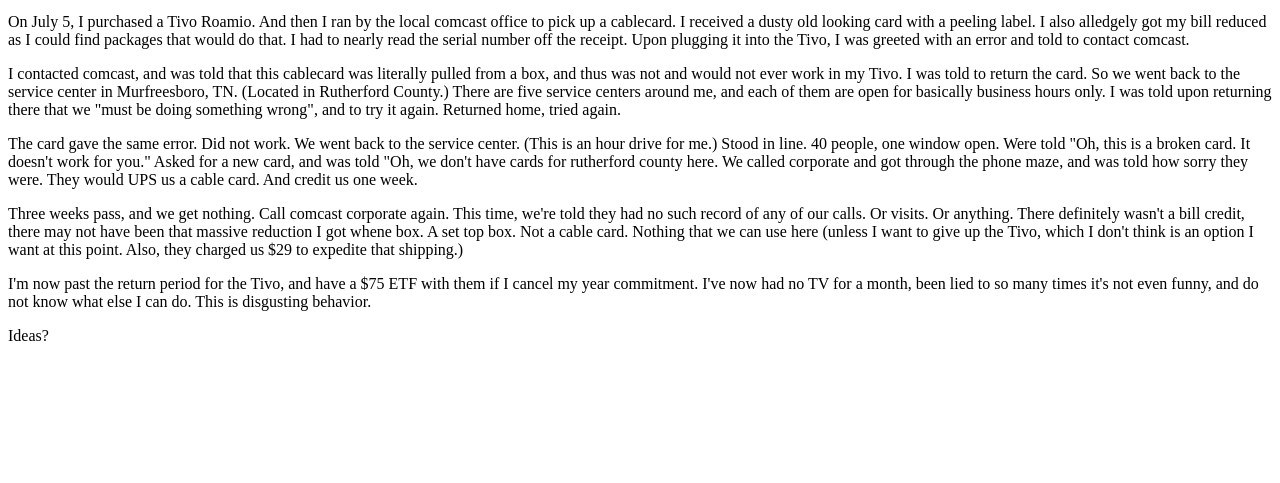
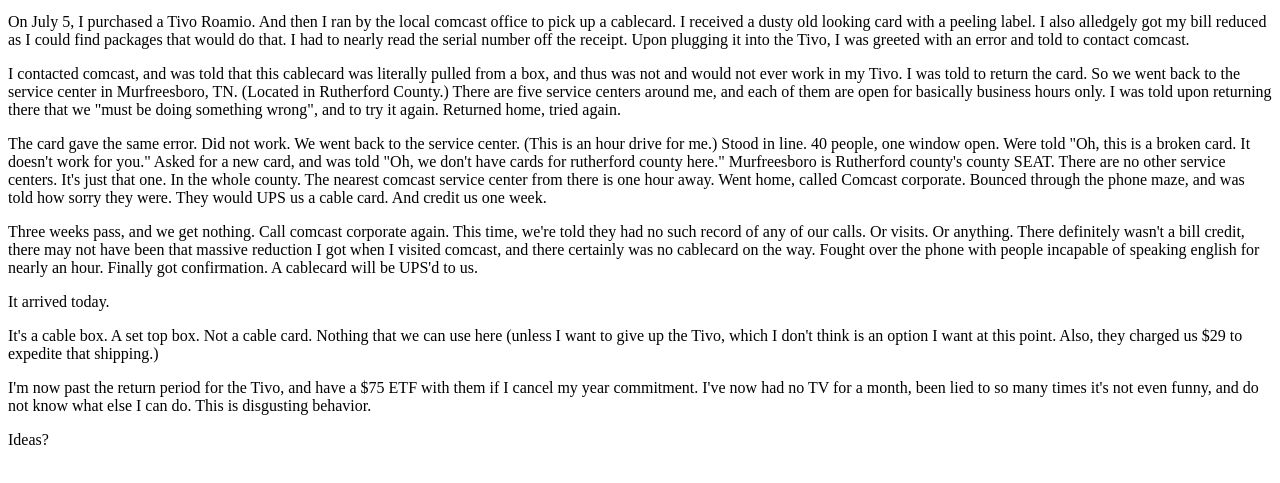
Before and after one commit to GraemeLion/graemelion.github.io, a plain HTML site: page comcast.html in a window 1280 px wide. Shown: the part 87-570 px from the top of the page. Drawn offline with Linux system fonts and the light colour scheme.

Commit message:
Maybe now it works?

```diff
--- a/comcast.html
+++ b/comcast.html
@@ -9,9 +9,13 @@
 
 <p>I contacted comcast, and was told that this cablecard was literally pulled from a box, and thus was not and would not ever work in my Tivo.  I was told to return the card.   So we went back to the service center in Murfreesboro, TN.  (Located in Rutherford County.)  There are five service centers around me, and each of them are open for basically business hours only.   I was told upon returning there that we "must be doing something wrong", and to try it again.  Returned home, tried again.</p>
 
-<p>The card gave the same error.  Did not work.  We went back to the service center.   (This is an hour drive for me.)  Stood in line.  40 people, one window open.  Were told "Oh, this is a broken card. It doesn't work for you." Asked for a new card, and was told "Oh, we don't have cards for rutherford county here.  We called corporate and got through the phone maze, and was told how sorry they were.  They would UPS us a cable card.   And credit us one week.</p>
+<p>The card gave the same error.  Did not work.  We went back to the service center.   (This is an hour drive for me.)  Stood in line.  40 people, one window open.  Were told "Oh, this is a broken card. It doesn't work for you." Asked for a new card, and was told "Oh, we don't have cards for rutherford county here."  Murfreesboro is Rutherford county's county SEAT.  There are no other service centers.   It's just that one.  In the whole county.  The nearest comcast service center from there is one hour away.    Went home, called Comcast corporate.  Bounced through the phone maze, and was told how sorry they were.  They would UPS us a cable card.   And credit us one week.</p>
 
-<p>Three weeks pass, and we get nothing.  Call comcast corporate again.  This time, we're told they had no such record of any of our calls.  Or visits.  Or anything.  There definitely wasn't a bill credit, there may not have been that massive reduction I got whene box.  A  set top box.  Not a cable card.  Nothing that we can use here (unless I want to give up the Tivo, which I don't think is an option I want at this point.  Also, they charged us $29 to expedite that shipping.)</p>
+<p>Three weeks pass, and we get nothing.  Call comcast corporate again.  This time, we're told they had no such record of any of our calls.  Or visits.  Or anything.  There definitely wasn't a bill credit, there may not have been that massive reduction I got when I visited comcast, and there certainly was no cablecard on the way.   Fought over the phone with people incapable of speaking english for nearly an hour.   Finally got confirmation.  A cablecard will be UPS'd to us.  </p>
+
+<p>It arrived today.</p>
+
+<p>It's a cable box.  A  set top box.  Not a cable card.  Nothing that we can use here (unless I want to give up the Tivo, which I don't think is an option I want at this point.  Also, they charged us $29 to expedite that shipping.)</p>
 
 <p>I'm now past the return period for the Tivo, and have a $75 ETF with them if I cancel my year commitment.  I've now had no TV for a month, been lied to so many times it's not even funny, and do not know what else I can do.    This is disgusting behavior.  </p>
 
```
